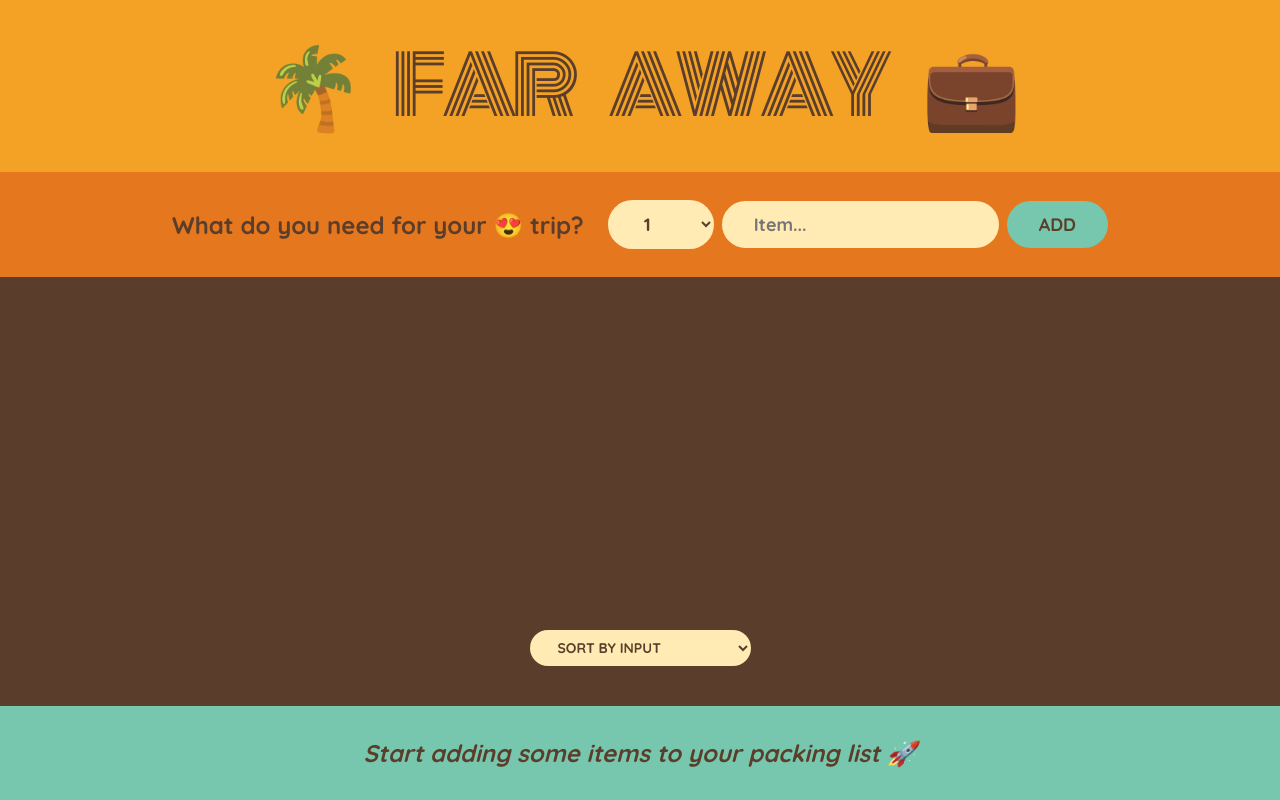
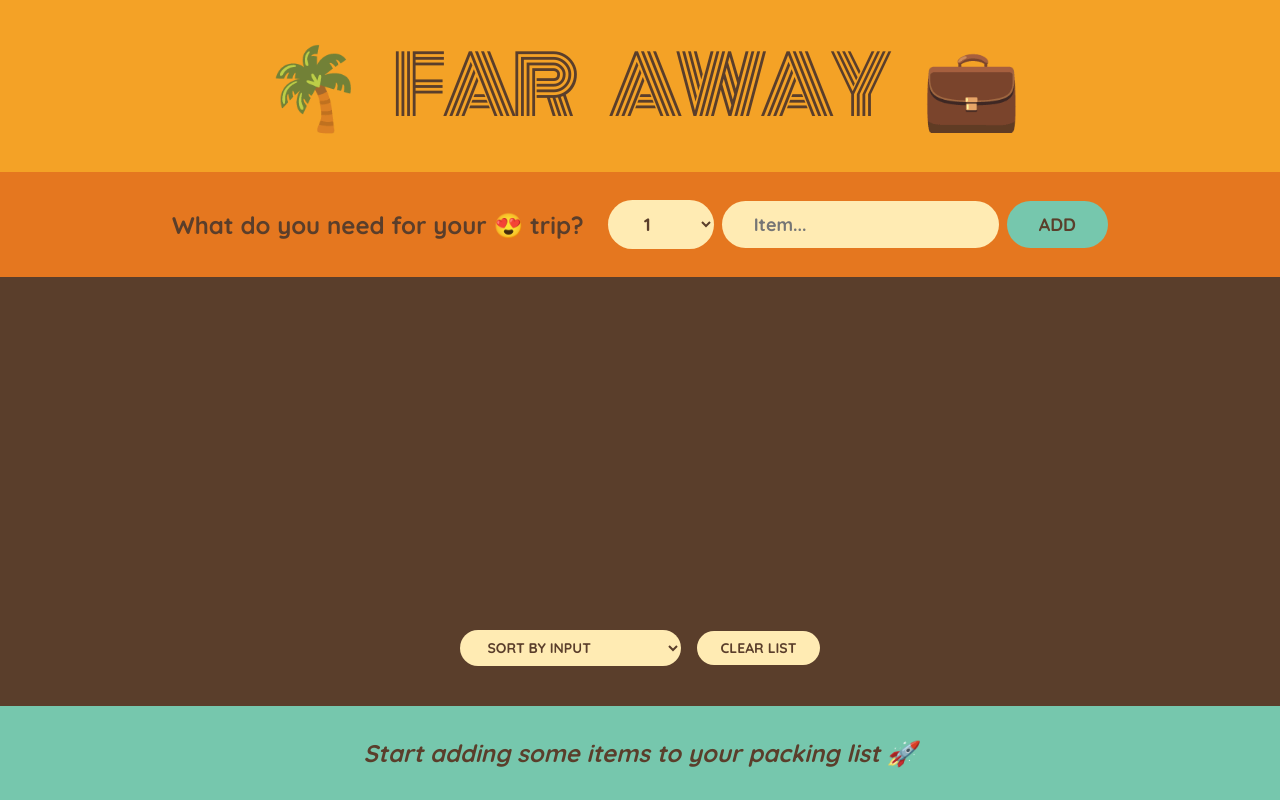
Before and after one commit to sir-josh/MyTravelingList, a React (Create React App) app: page / in a window 1280 px wide. Built offline with nearby package versions, Linux system fonts and the light colour scheme.

Commit message:
Add clear all list functionality

```diff
--- a/src/App.js
+++ b/src/App.js
@@ -19,6 +19,13 @@ export default function App() {
 		);
 	}
 
+	function handleClearAllItems() {
+		const confirm = window.confirm(
+			"Are you sure you want clear all items?",
+		);
+		if (confirm) setItems([]);
+	}
+
 	return (
 		<div className="app">
 			<Logo />
@@ -27,6 +34,7 @@ export default function App() {
 				items={items}
 				onDeleteItem={handleDeleteItem}
 				onToggleItem={handleToggleItem}
+				onClearList={handleClearAllItems}
 			/>
 			<Stats items={items} />
 		</div>
@@ -82,7 +90,7 @@ function Form({ onAddItem }) {
 	);
 }
 
-function PackingList({ items, onDeleteItem, onToggleItem }) {
+function PackingList({ items, onDeleteItem, onToggleItem, onClearList }) {
 	const [sortBy, setSortBy] = useState("input");
 
 	let sortItems;
@@ -93,7 +101,10 @@ function PackingList({ items, onDeleteItem, onToggleItem }) {
 			.slice()
 			.sort((a, b) => a.description.localeCompare(b.description));
 
-  if(sortBy === "packed") sortItems = items.slice().sort((a,b) => Number(a.packed) - Number(b.packed))
+	if (sortBy === "packed")
+		sortItems = items
+			.slice()
+			.sort((a, b) => Number(a.packed) - Number(b.packed));
 
 	return (
 		<div className="list">
@@ -108,11 +119,16 @@ function PackingList({ items, onDeleteItem, onToggleItem }) {
 				))}
 			</ul>
 
-			<select value={sortBy} onChange={(e) => setSortBy(e.target.value)}>
-				<option value="input">Sort by input</option>
-				<option value="description">Sort by description</option>
-				<option value="packed">Sort by packed</option>
-			</select>
+			<div className="actions">
+				<select
+					value={sortBy}
+					onChange={(e) => setSortBy(e.target.value)}>
+					<option value="input">Sort by input</option>
+					<option value="description">Sort by description</option>
+					<option value="packed">Sort by packed</option>
+				</select>
+				<button onClick={onClearList}>Clear list</button>
+			</div>
 		</div>
 	);
 }
```
